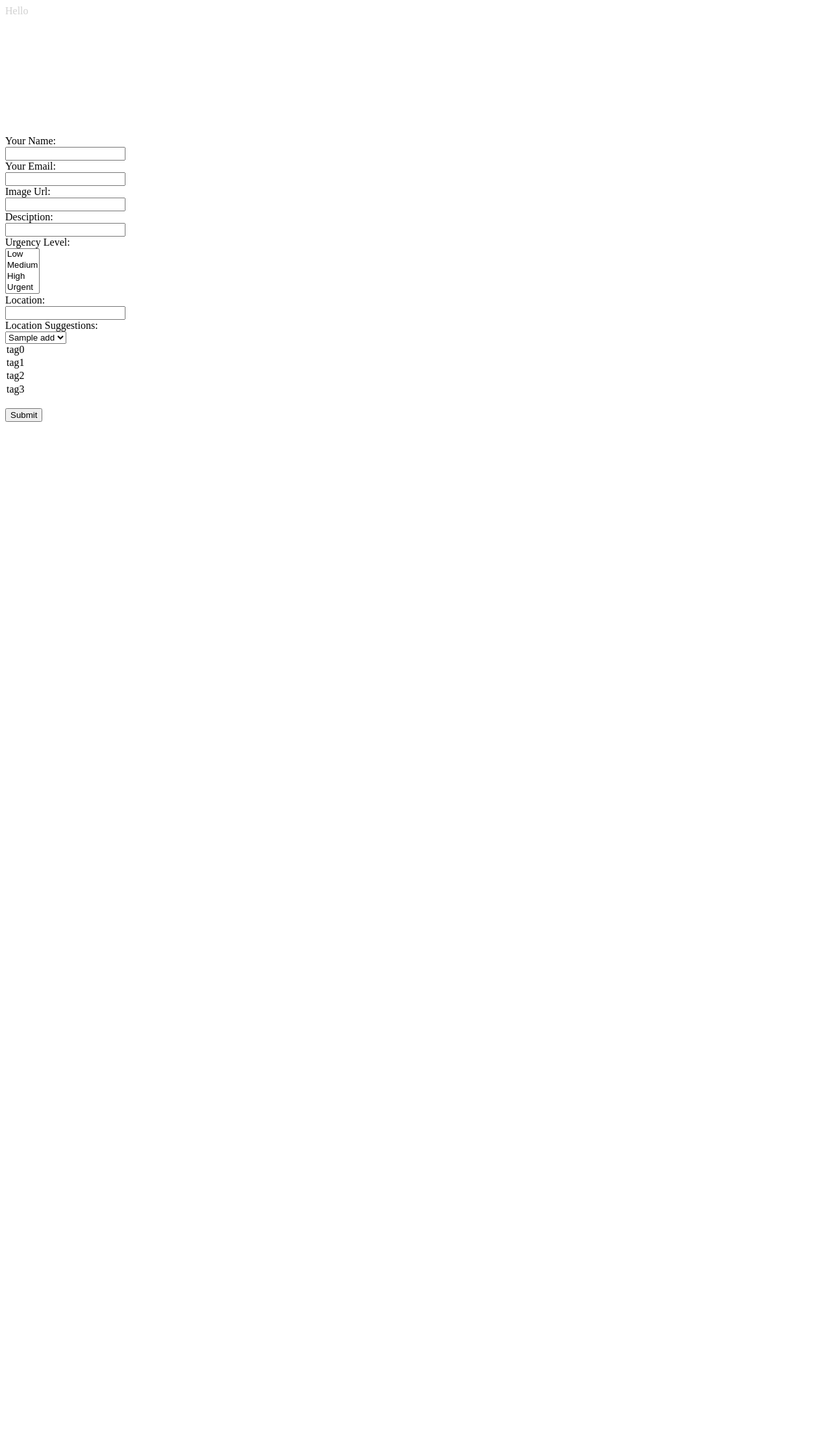
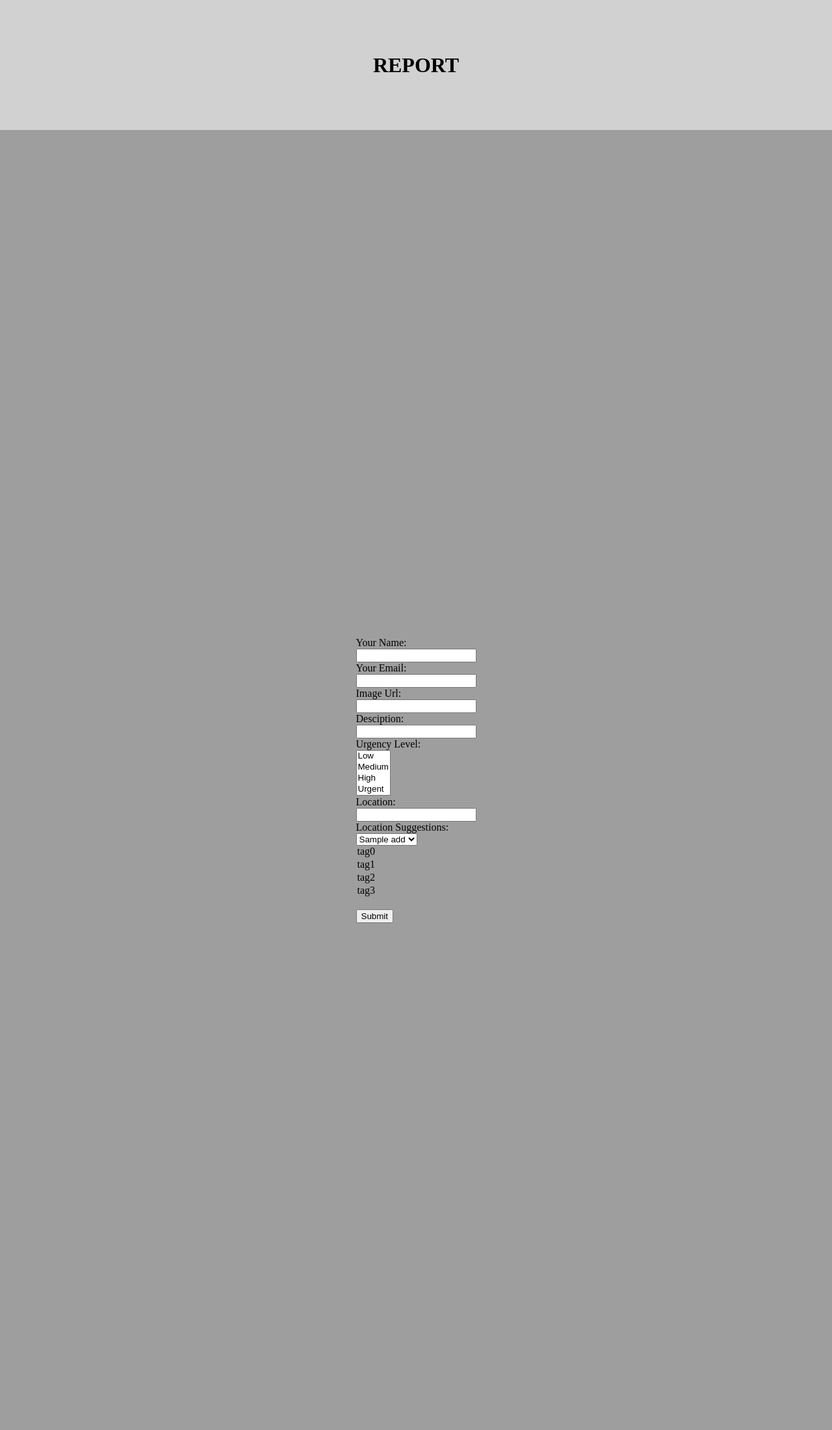
Before and after one commit to puentesca/CSSIProject, a Python web app: template templates/form-page.html in a window 1280 px wide. Shown: the whole page at 65% size. Before the commit the page ends 649 px from the top, so only its background shows below. Run offline with Jinja, Linux system fonts and the light colour scheme; the template is opened without the code that fills it: most values are stand-ins (such as "Sample title", 1, 10 or a date in 2020); some libraries are stand-ins or nearby versions.

Commit message:
Worked on report page CSS and HTML

```diff
--- a/styles/form-page.css
+++ b/styles/form-page.css
@@ -1,5 +1,29 @@
 #header_bar{
   min-height: 200px;
-  color: #d1d1d1;
-  display:block;
+  background-color: #d1d1d1;
+  display: flex;
+  align-items: center;
+  justify-content: center;
 }
+
+#header_text{
+  margin-top: 0;
+  margin-bottom: 0;
+}
+
+.text{
+
+}
+#body_background{
+  min-height: 2000px;
+  background-color: #9e9e9e;
+  display: flex;
+  align-items: center;
+  justify-content: center;
+}
+
+
+
+body {
+  margin: 0;
+}
--- a/templates/form-page.html
+++ b/templates/form-page.html
@@ -8,9 +8,9 @@
   </head>
   <body>
     <div id = "header_bar">
-      Hello
+      <h1 class = "text" id = "header_text">REPORT</h1>
     </div>
-
+    <div id = "body_background">
       <form method = "post">
         Your Name:<br>
         <input type = "textbox" name = "name"><br>
@@ -44,5 +44,6 @@
         </select><br>
         <input type = "submit">
       </form>
+    </div>
   </body>
 </html>
```
Lines whose indentation alone changed are shown as unchanged.
